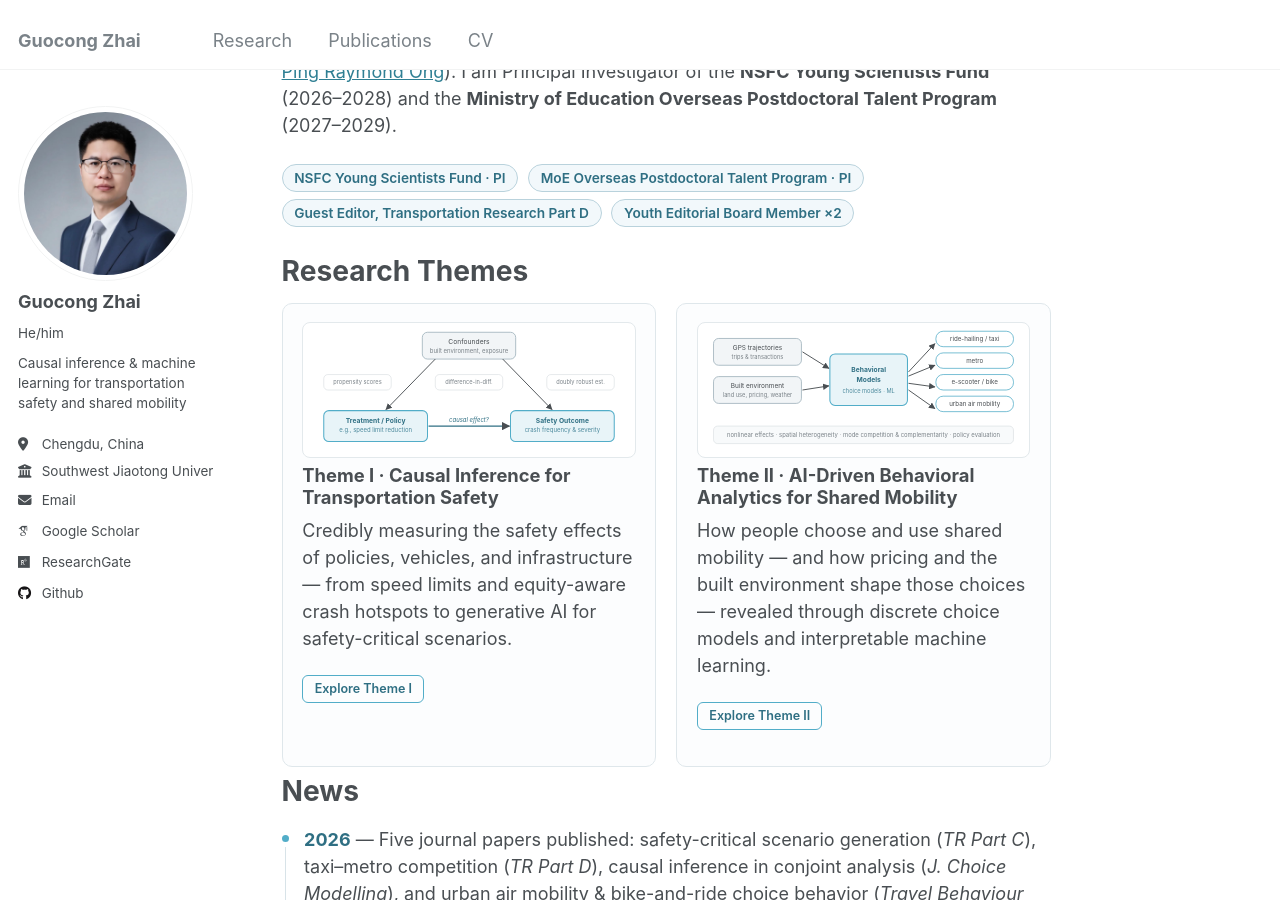
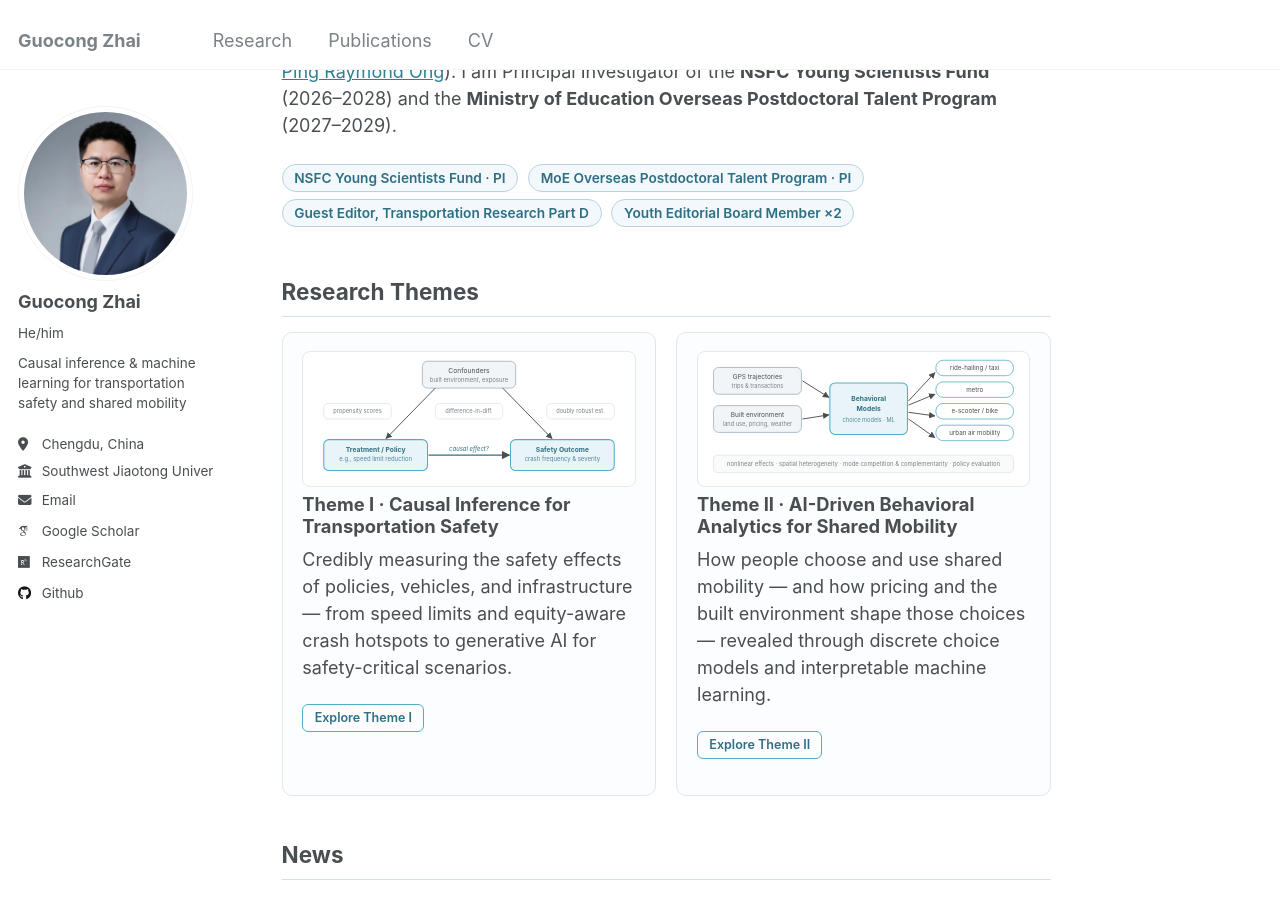
Before and after one commit to gzhai001/gzhai001.github.io, a Jekyll site: the page built from _pages/about.md, in a window 1280 px wide and 900 px high, scrolled down 484 px. Built offline with Jekyll 4.4.1, drawn with Linux system fonts in a browser that asks for light colours; some web fonts are replaced.

Commit message:
Fix heading semantics (section h2, single h1); add Open Graph share image
- Setext headings in homepage were rendering as h1 (====== -> ------),
  giving 8 h1s per page; now 1 h1 + 7 h2 as it should be for SEO
- Add 1200x630 og-image.png (name, tagline, portrait) and set og_image
  so shared links show a preview card

```diff
--- a/_config.yml
+++ b/_config.yml
@@ -135,7 +135,7 @@ facebook:
   username               :
   app_id                 :
   publisher              :
-og_image                 :  # Open Graph/Twitter default site image
+og_image                 : "og-image.png" # Open Graph/Twitter default site image
 # For specifying social profiles
 # - https://developers.google.com/structured-data/customize/social-profiles
 social:
```
Also changed, not shown: _pages/about.md (+7 -7 lines), images/og-image.png (added).
